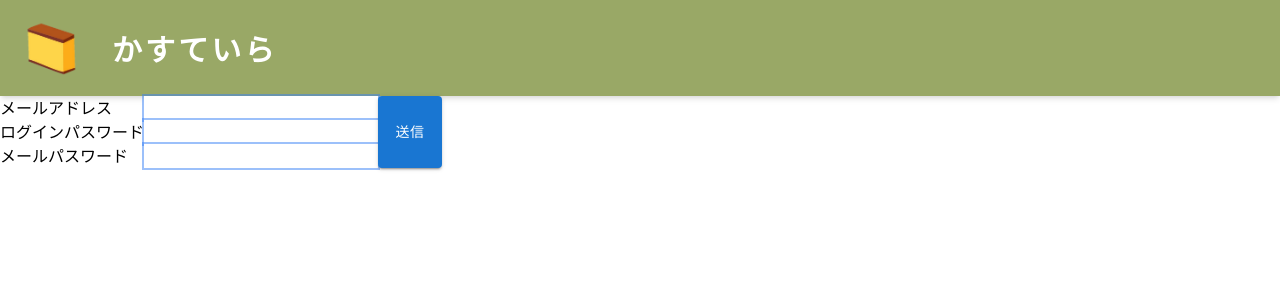
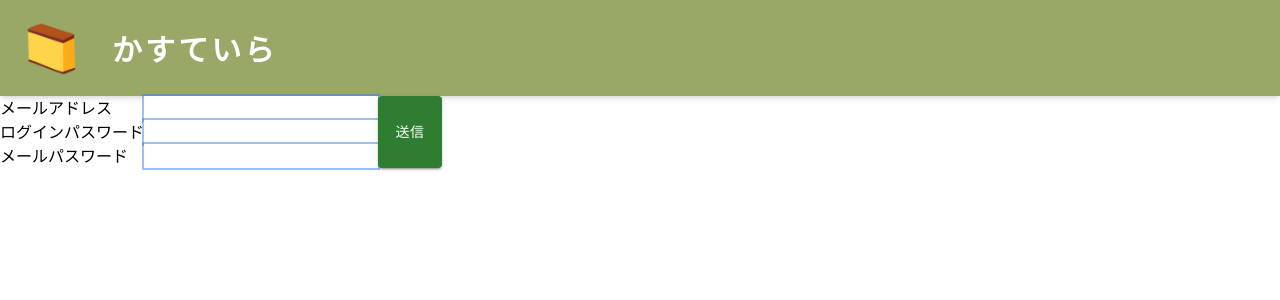
Before and after one commit to prapro-ou/castella-frontend, a Next.js app: page /register in a window 1280 px wide. Shown: the top 300 px of the page. Built offline with nearby package versions, Linux system fonts and the light colour scheme; a web font is replaced by a local one.

Commit message:
[refactor] 見た目がそれっぽくなるように色を変更

```diff
--- a/app/register/page.js
+++ b/app/register/page.js
@@ -1,5 +1,6 @@
 'use client';
 
+import React from 'react';
 import postLoginRequest from '@/features/auth/data/PostLoginRequest';
 import PostRegisterRequest from '@/features/auth/data/PostRegisterRequest';
 import { Button } from '@mui/material';
@@ -44,6 +45,8 @@ export default function Register() {
         </div>
         <Button
           variant='contained'
+          className='bg-primary'
+          color='success'
           onClick={async () => {
             const isSuccessToRegister = await PostRegisterRequest(
               email,
```
